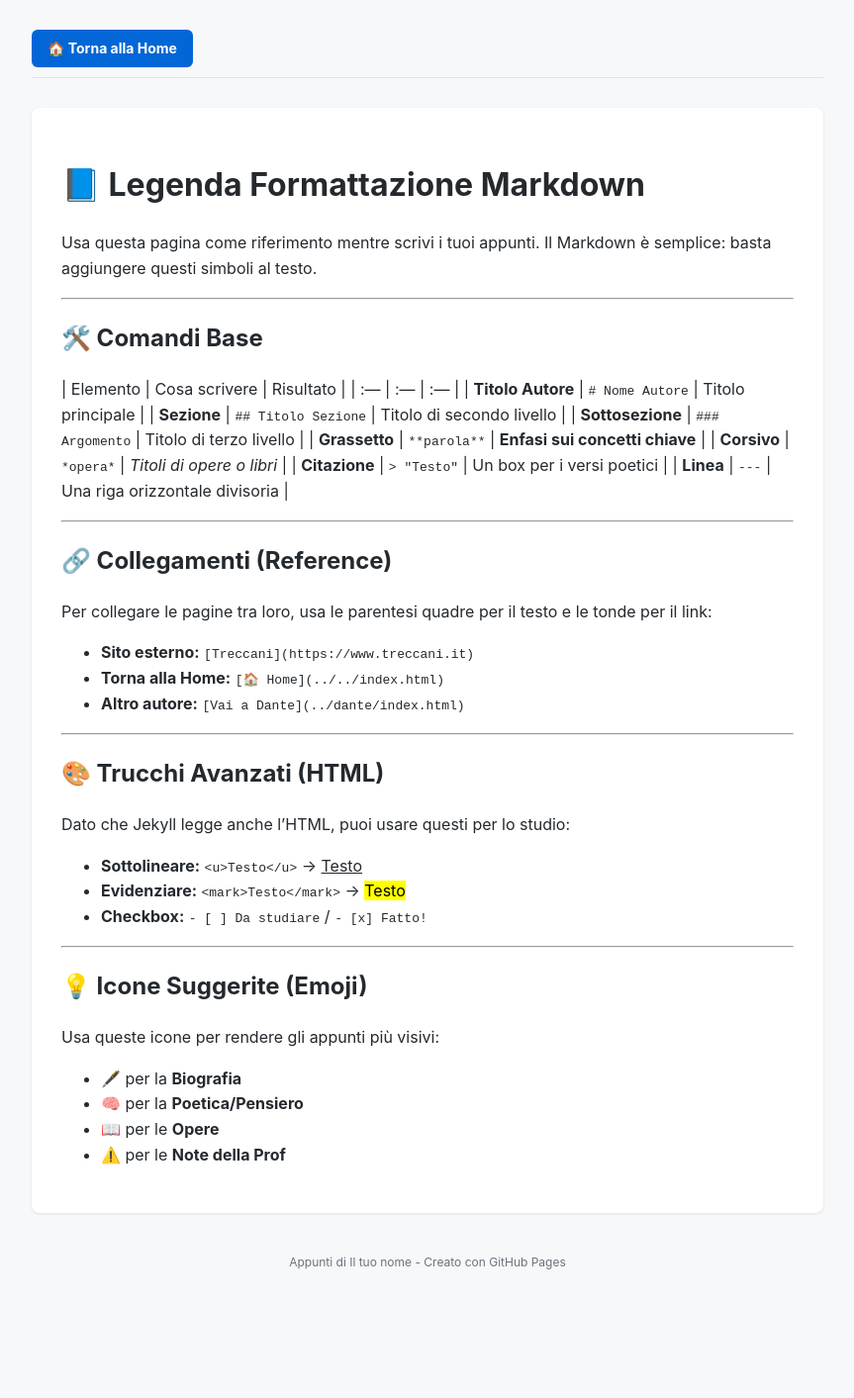
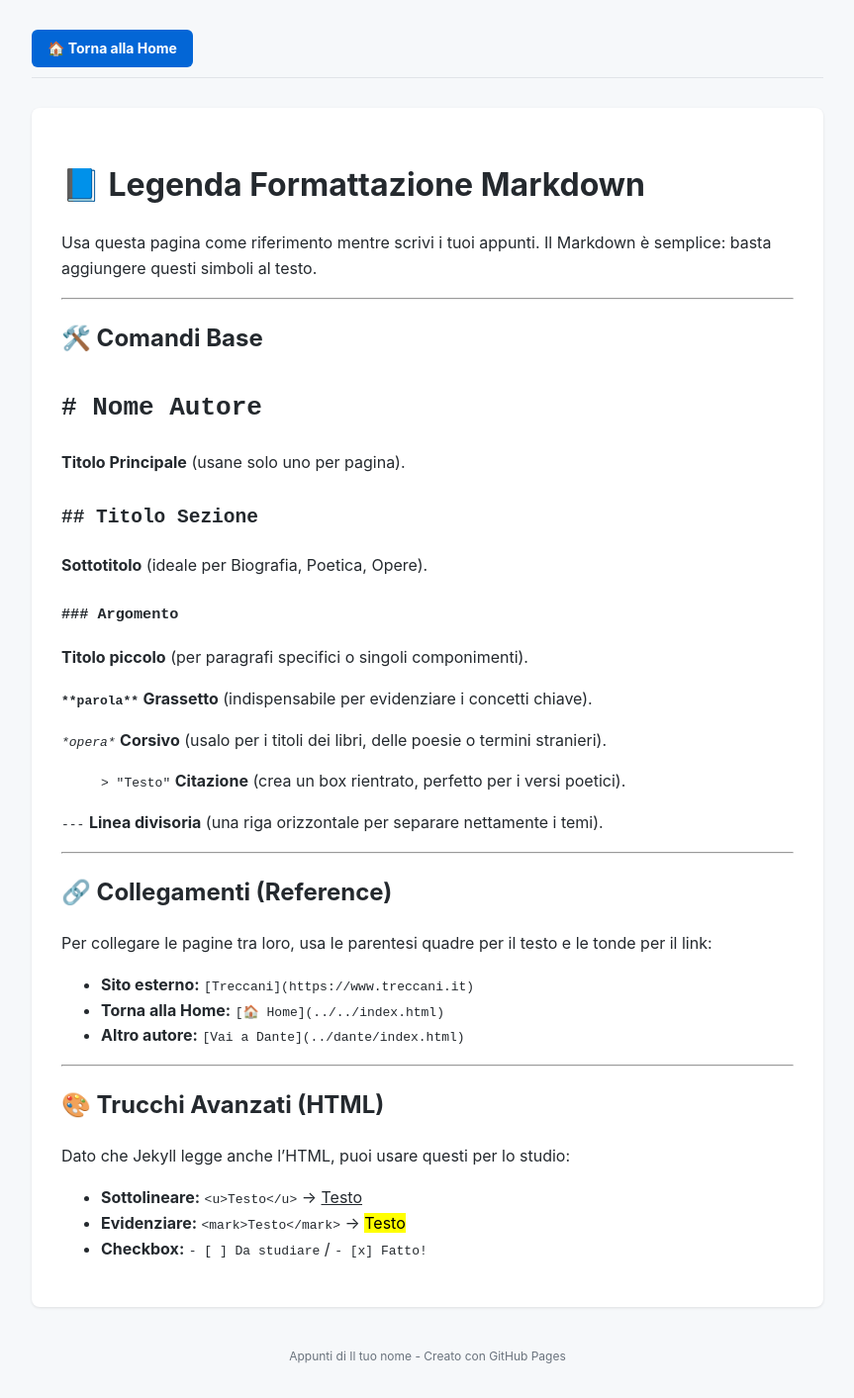
Before and after one commit to Lumiiiiii/maturita-italiano, a Jekyll site: the page built from letteratura/legenda.md, in a window 1280 px wide. Shown: the whole page at 99% size, without its empty margins (208-1071 px from the left). Built offline with Jekyll 4.4.1, drawn with Linux system fonts in a browser that asks for light colours; before the commit the page ends 1317 px from its top, so only the background shows below that.

Commit message:
docs: add markdown formatting guide for literature notes

```diff
--- a/letteratura/legenda.md
+++ b/letteratura/legenda.md
@@ -10,15 +10,27 @@ Usa questa pagina come riferimento mentre scrivi i tuoi appunti. Il Markdown è
 ---
 
 ## 🛠️ Comandi Base
-| Elemento | Cosa scrivere | Risultato |
-| :--- | :--- | :--- |
-| **Titolo Autore** | `# Nome Autore` | Titolo principale |
-| **Sezione** | `## Titolo Sezione` | Titolo di secondo livello |
-| **Sottosezione** | `### Argomento` | Titolo di terzo livello |
-| **Grassetto** | `**parola**` | **Enfasi sui concetti chiave** |
-| **Corsivo** | `*opera*` | *Titoli di opere o libri* |
-| **Citazione** | `> "Testo"` | Un box per i versi poetici |
-| **Linea** | `---` | Una riga orizzontale divisoria |
+
+# `# Nome Autore`
+**Titolo Principale** (usane solo uno per pagina).
+
+## `## Titolo Sezione`
+**Sottotitolo** (ideale per Biografia, Poetica, Opere).
+
+### `### Argomento`
+**Titolo piccolo** (per paragrafi specifici o singoli componimenti).
+
+**`**parola**`**
+**Grassetto** (indispensabile per evidenziare i concetti chiave).
+
+*`*opera*`*
+**Corsivo** (usalo per i titoli dei libri, delle poesie o termini stranieri).
+
+> `> "Testo"`
+> **Citazione** (crea un box rientrato, perfetto per i versi poetici).
+
+`---`
+**Linea divisoria** (una riga orizzontale per separare nettamente i temi).
 
 ---
 
@@ -33,15 +45,7 @@ Per collegare le pagine tra loro, usa le parentesi quadre per il testo e le tond
 
 ## 🎨 Trucchi Avanzati (HTML)
 Dato che Jekyll legge anche l'HTML, puoi usare questi per lo studio:
+
 * **Sottolineare:** `<u>Testo</u>` -> <u>Testo</u>
 * **Evidenziare:** `<mark>Testo</mark>` -> <mark>Testo</mark>
 * **Checkbox:** `- [ ] Da studiare` / `- [x] Fatto!`
-
----
-
-## 💡 Icone Suggerite (Emoji)
-Usa queste icone per rendere gli appunti più visivi:
-* 🖋️ per la **Biografia**
-* 🧠 per la **Poetica/Pensiero**
-* 📖 per le **Opere**
-* ⚠️ per le **Note della Prof**
```
